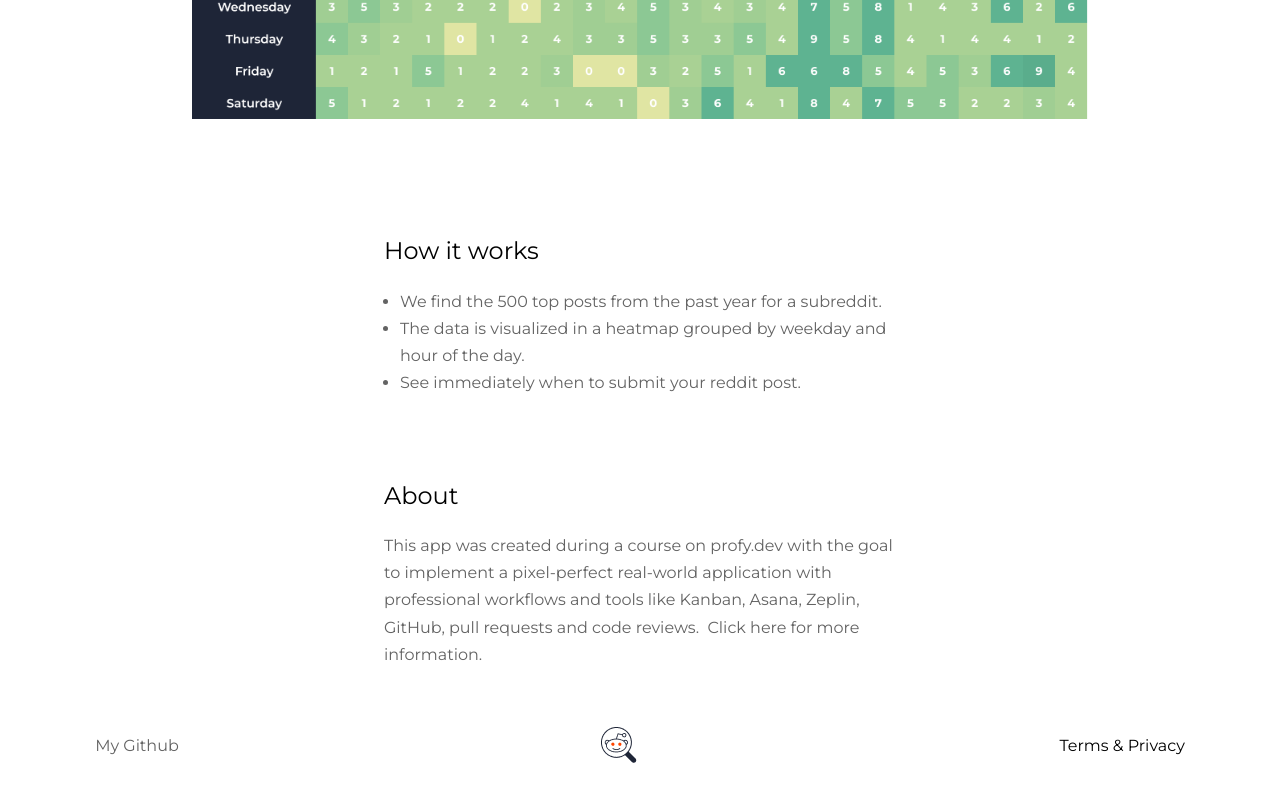
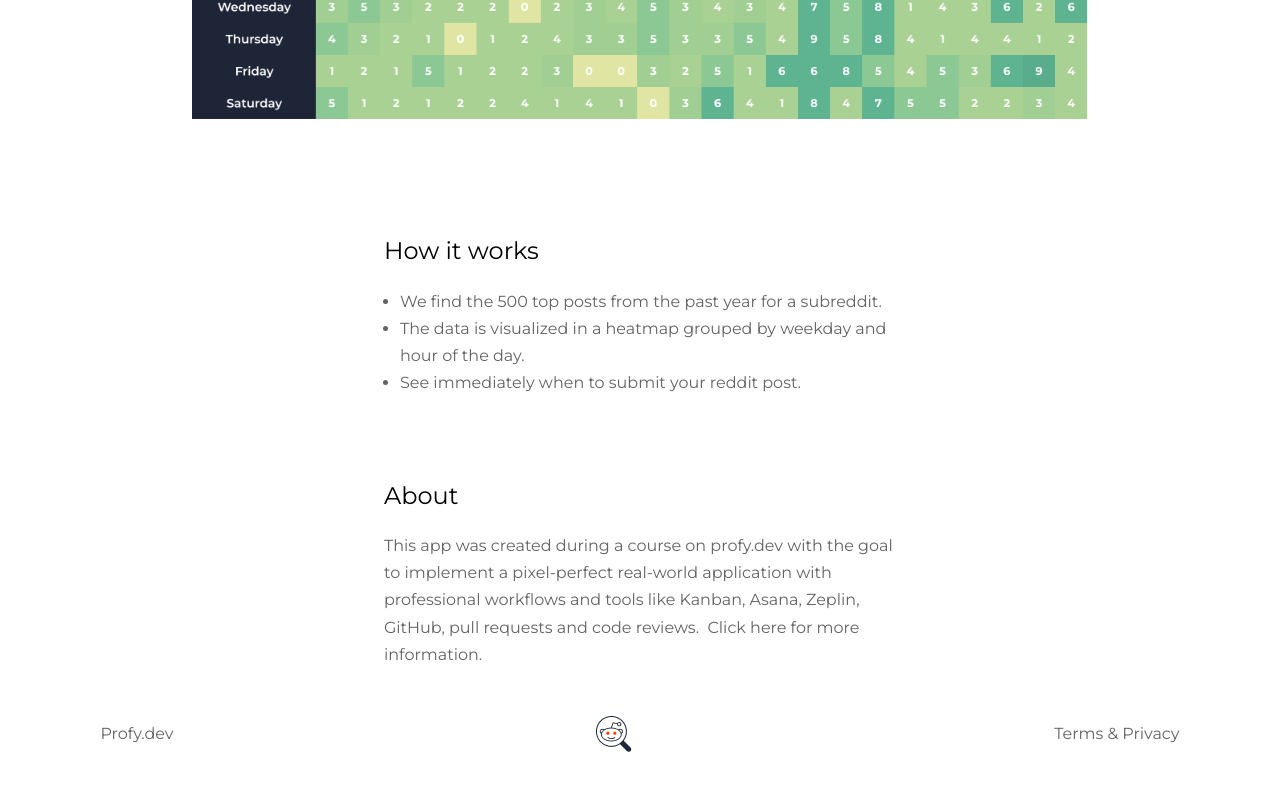
Before and after one commit to profydev/reddit-timer-TayConn, a React (Create React App) app: page / in a window 1280 px wide. Shown: the part 635-1435 px from the top of the page. Built offline with nearby package versions, Linux system fonts and the light colour scheme; a web font is replaced by a local one.

Commit message:
cypress errors - footer
Fixed cypress errors in the footer.
- link to proft.dev
- use footer tag
-link to /terms

```diff
--- a/src/components/Footer/Footer.js
+++ b/src/components/Footer/Footer.js
@@ -4,11 +4,11 @@ import logoSmall from '../../assets/logo_small.png';
 
 function Footer() {
   return (
-    <div className="footer__wrapper">
-      <a href="https://github.com/TayConn" alt="Visit My Github">My Github</a>
+    <footer className="footer__wrapper">
+      <a href="www.profy.dev/employers" alt="Profy.dev">Profy.dev</a>
       <img className="logo_small" src={logoSmall} alt="the icon from the reddit search logo" />
-      <p alt="Click here to read the terms and privacy conditions">Terms & Privacy</p>
-    </div>
+      <a href="/terms" alt="Click here to read the terms and privacy conditions">Terms & Privacy</a>
+    </footer>
   );
 }
 
--- a/src/components/Footer/footer.css
+++ b/src/components/Footer/footer.css
@@ -5,7 +5,7 @@
     align-items: center;
     gap: 33vw;
     padding: 0;
-    margin: 0;
+    margin: 0 0 2rem;
 }
 
 a{
```
